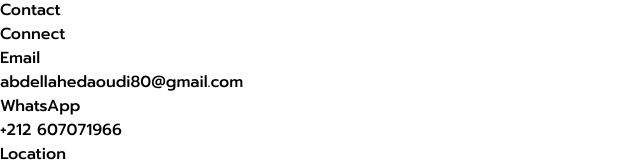
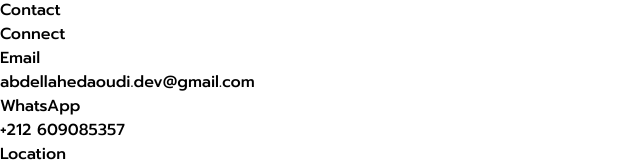
Before and after one commit to AbdellahEdaoudi/My-personal-Portfolio, a Next.js app: page /Education in a window 1280 px wide. Shown: the part 3037-3199 px from the top of the page, without its empty margins (0-640 px from the left). Built offline with nearby package versions, Linux system fonts and the light colour scheme.

Commit message:
update my contact info

```diff
--- a/app/Components/Pages/Contact.jsx
+++ b/app/Components/Pages/Contact.jsx
@@ -75,7 +75,7 @@ function Contact({ content }) {
                         </li>
                         <li>{content.email}</li>
                         <li className="text-[12px] text-gray-400">
-                            abdellahedaoudi80@gmail.com
+                            abdellahedaoudi.dev@gmail.com
                         </li>
                         <li className="flex items-center text-gray-400 justify-center text-[12px]">
                             {content.writeMe} <ArrowBigRight />
@@ -86,7 +86,7 @@ function Contact({ content }) {
                             <Image src="/icons/whatsapp.png" width={25} height={25} alt="whatsapp" />
                         </li>
                         <li>{content.whatsapp}</li>
-                        <li className="text-[12px] text-gray-400">+212 607071966</li>
+                        <li className="text-[12px] text-gray-400">+212 609085357</li>
                         <li className="flex items-center text-gray-400 justify-center text-[12px]">
                             {content.writeMe} <ArrowBigRight />
                         </li>
--- a/app/Components/Pages/Footer.jsx
+++ b/app/Components/Pages/Footer.jsx
@@ -18,8 +18,8 @@ export default function Footer({ content, lang }) {
   ];
 
   const quickConnect = [
-    { label: content.emailLabel, value: 'abdellahedaoudi80@gmail.com', href: 'mailto:abdellahedaoudi80@gmail.com' },
-    { label: content.whatsappLabel, value: '+212 607071966', href: 'https://wa.me/212607071966' },
+    { label: content.emailLabel, value: 'abdellahedaoudi.dev@gmail.com', href: 'mailto:abdellahedaoudi.dev@gmail.com' },
+    { label: content.whatsappLabel, value: '+212 609085357', href: 'https://wa.me/212609085357' },
     { label: content.locationLabel, value: content.locationValue, href: 'https://www.google.com/search?q=Laayoune+Morocco' },
   ];
 
```
Also changed, not shown: 1 other file (tests, documents, lock files or other folders).
